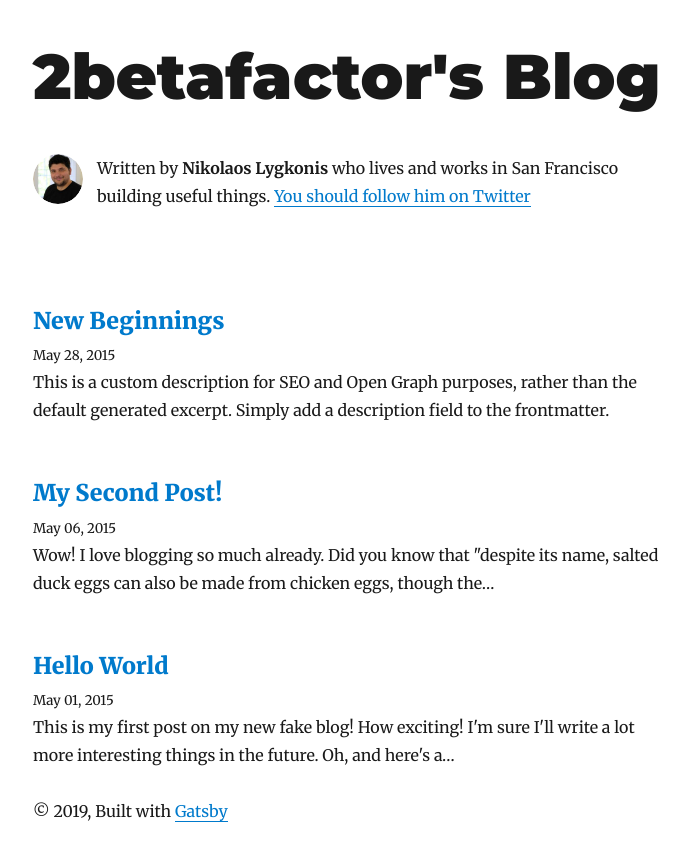
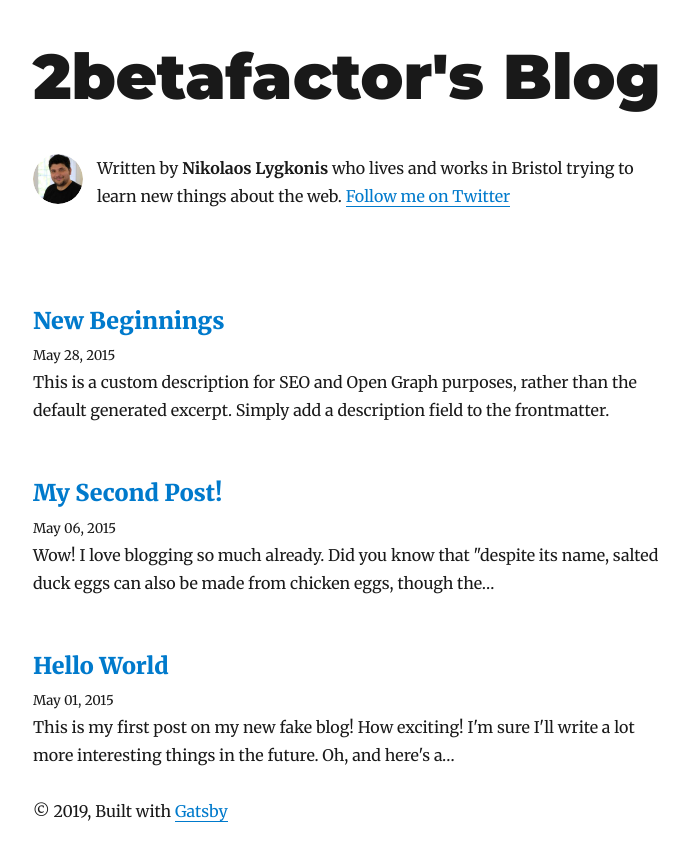
Before and after one commit to 2betafactor/blog, a Gatsby site: page / in a window 1280 px wide. Shown: the whole page, without its empty margins (292-981 px from the left). Built offline with nearby package versions, Linux system fonts and the light colour scheme; Gatsby itself is replaced by a stand-in of ours; some packages are replaced by stand-ins of ours.

Commit message:
Initial commit

```diff
--- a/src/components/bio.js
+++ b/src/components/bio.js
@@ -38,11 +38,10 @@ function Bio() {
               }}
             />
             <p>
-              Written by <strong>{author}</strong> who lives and works in San
-              Francisco building useful things.
+              Written by <strong>{author}</strong> who lives and works in Bristol trying to learn new things about the web.
               {` `}
               <a href={`https://twitter.com/${social.twitter}`}>
-                You should follow him on Twitter
+                Follow me on Twitter
               </a>
             </p>
           </div>
```
